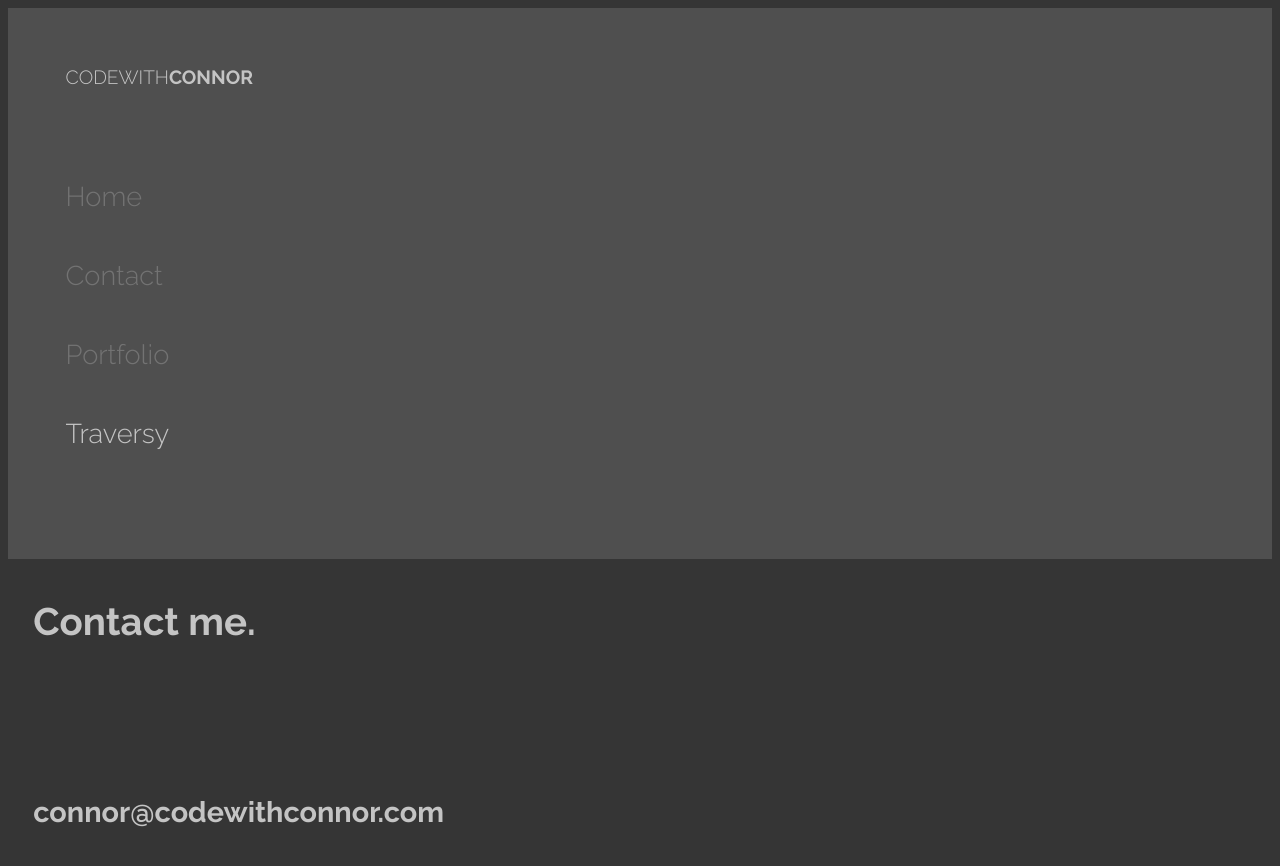
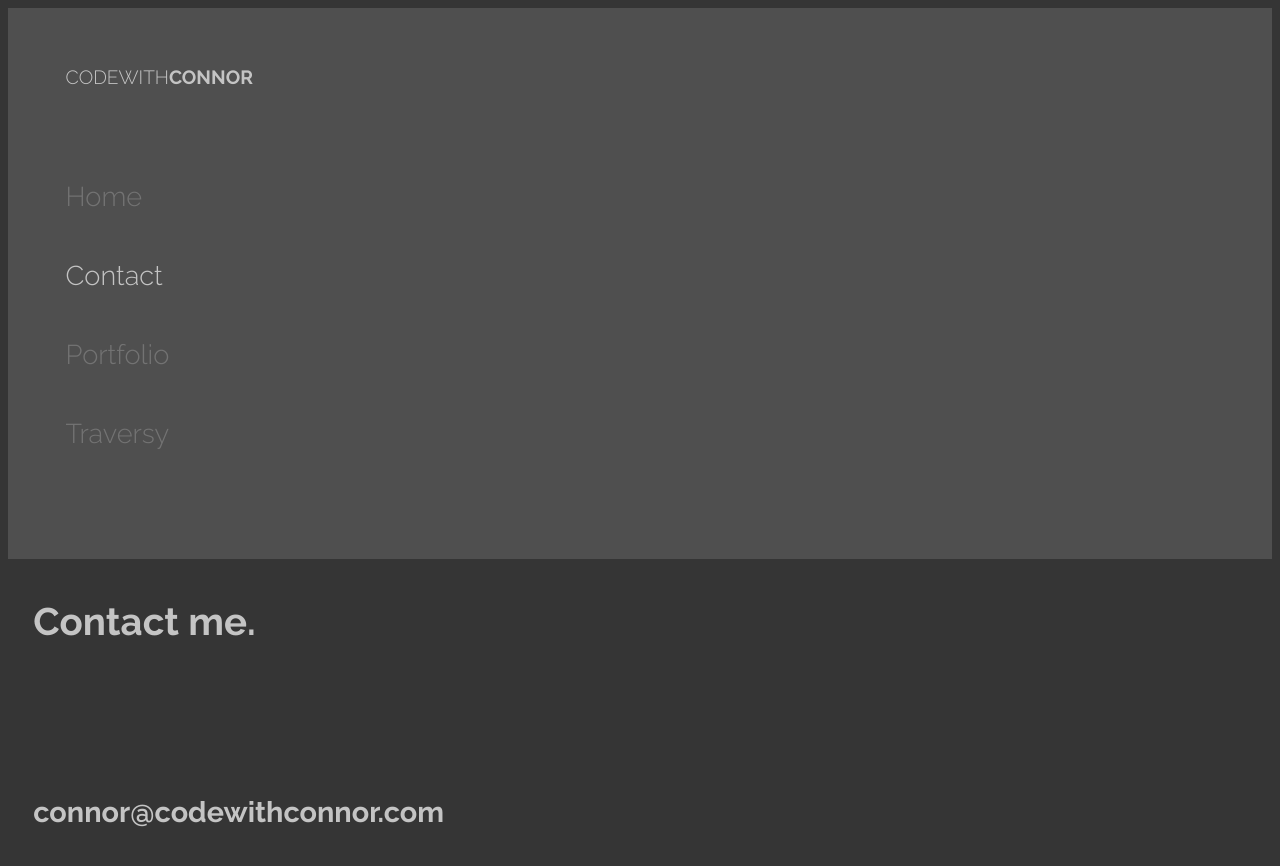
Before and after one commit to connoro7/codewithconnor, a website: page dist/contact.html in a window 1280 px wide. Shown: the top 866 px of the page. Drawn offline with Linux system fonts and the light colour scheme.

Commit message:
Fix stylesheet linking

```diff
--- a/dist/contact.html
+++ b/dist/contact.html
@@ -5,7 +5,7 @@
     <meta charset="UTF-8">
     <meta name="viewport" content="width=device-width, initial-scale=1.0">
     <meta http-equiv="X-UA-Compatible" content="ie=edge">
-    <link rel="stylesheet" href="css/style.css">
+    <link rel="stylesheet" href="https://raw.githubusercontent.com/connoro7/codewithconnor/master/dist/css/style.css">
     <title>Code With Connor | Contact</title>
 </head>
 
@@ -14,9 +14,9 @@
         <div class="logo">CodeWith<span>Connor</span></div>
         <nav>
             <a href="https://connoro7.github.io/codewithconnor/" class="nav-item">Home</a>
-            <a href="https://connoro7.github.io/codewithconnor/contact.html" class="nav-item">Contact</a>
+            <a href="https://connoro7.github.io/codewithconnor/contact.html" class="nav-item active">Contact</a>
             <a href="https://connoro7.github.io/codewithconnor/work.html" class="nav-item">Portfolio</a>
-            <a href="https://connoro7.github.io/codewithconnor/traversy.html" class="nav-item active">Traversy</a>
+            <a href="https://connoro7.github.io/codewithconnor/traversy.html" class="nav-item ">Traversy</a>
         </nav>
     </div>
     <div class="main-content">
```
Also changed, not shown: dist/index.html (+1 -1 lines), dist/traversy.html (+2 -1 lines), dist/work.html (+1 -1 lines).
